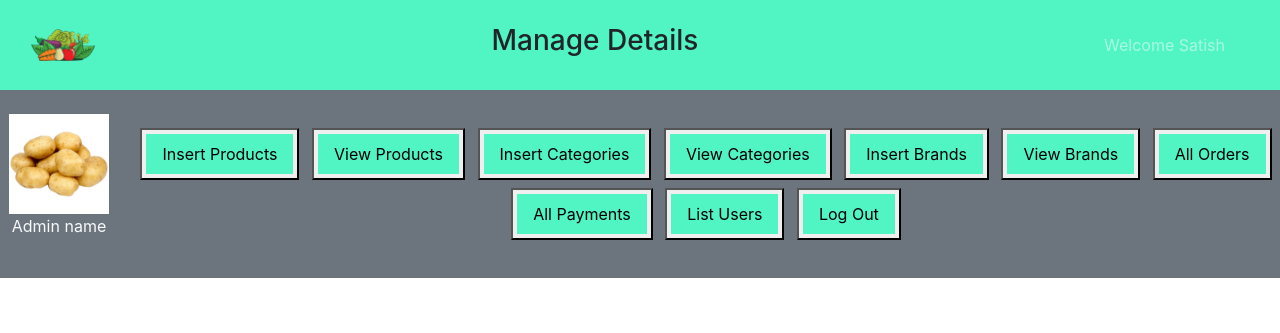
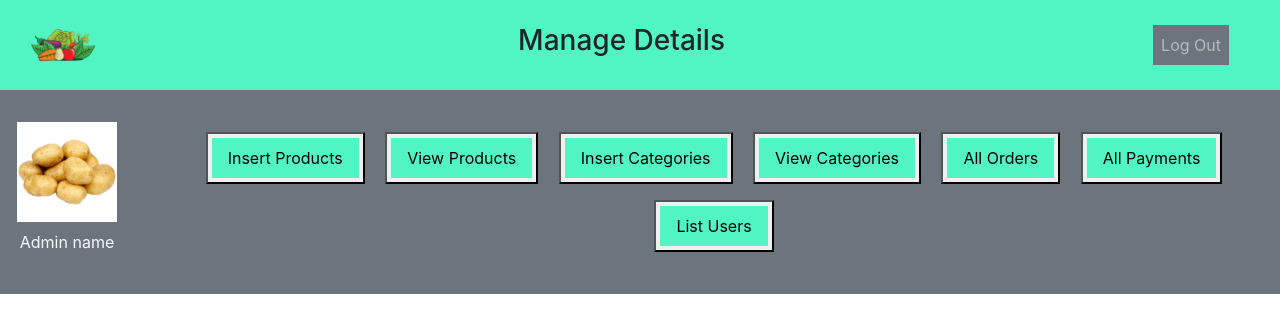
Before and after one commit to SatishJadhav2003/the-farmers-market-college-project, a PHP site: page /admin/index.php in a window 1280 px wide. Shown: the top 333 px of the page. Run offline with PHP 8.4, Linux system fonts and the light colour scheme; some libraries are stand-ins or nearby versions.

Commit message:
removed unneccesary data

```diff
--- a/admin/index.php
+++ b/admin/index.php
@@ -30,8 +30,7 @@
                 </div>
                 <nav class="navbar navbar-expand-md navbar-dark  ">
                     <ul class="navbar-nav">
-                        <li class="nav-item">
-                            <a class="nav-link" href="#">Welcome Satish</a>
+                        <li class="nav-item"><a href="" class="nav-link  bg-secondary m-1">Log Out</a>
                         </li>
                     </ul>
                 </nav>
@@ -44,23 +43,20 @@
     <section>
         <div class="row">
             <div class="col-md-12 bg-secondary p-2 d-flex align-items-center">
-                <div class="p-3">
+                <div class="p-4">
                     <a href="#">
                         <img src="../images/potato.jpg" alt=" img not found" class="admin-image">
                     </a>
-                    <p class="text-center text-light">Admin name</p>
+                    <p class="text-center text-light my-2">Admin name</p>
                 </div>
                 <div class="button text-center">
-                    <button class="m-1"><a href="index.php" class="nav-link  custom-color m-1">Insert Products</a></button>
-                    <button class="m-1"><a href="" class="nav-link  custom-color m-1">View Products</a></button>
-                    <button class="m-1"><a href="index.php?insert_category" class="nav-link  custom-color m-1">Insert Categories</a></button>
-                    <button class="m-1"><a href="" class="nav-link  custom-color m-1">View Categories</a></button>
-                    <button class="m-1"><a href="index.php?insert_brand" class="nav-link  custom-color m-1">Insert Brands</a></button>
-                    <button class="m-1"><a href="" class="nav-link  custom-color m-1">View Brands</a></button>
-                    <button class="m-1"><a href="" class="nav-link  custom-color m-1">All Orders</a></button>
-                    <button class="m-1"><a href="" class="nav-link  custom-color m-1">All Payments</a></button>
-                    <button class="m-1"><a href="" class="nav-link  custom-color m-1">List Users</a></button>
-                    <button class="m-1"><a href="" class="nav-link  custom-color m-1">Log Out</a></button>
+                    <button class="m-2"><a href="index.php" class="nav-link  custom-color m-1">Insert Products</a></button>
+                    <button class="m-2"><a href="" class="nav-link  custom-color m-1">View Products</a></button>
+                    <button class="m-2"><a href="index.php?insert_category" class="nav-link  custom-color m-1">Insert Categories</a></button>
+                    <button class="m-2"><a href="" class="nav-link  custom-color m-1">View Categories</a></button>
+                    <button class="m-2"><a href="" class="nav-link  custom-color m-1">All Orders</a></button>
+                    <button class="m-2"><a href="" class="nav-link  custom-color m-1">All Payments</a></button>
+                    <button class="m-2"><a href="" class="nav-link  custom-color m-1">List Users</a></button>
                 </div>
             </div>
         </div>
@@ -75,11 +71,6 @@
         if (isset($_GET['insert_category'])) {
             include('insert_categories.php');
         }
-
-        //Insert Brands
-        if (isset($_GET['insert_brand'])) {
-            include('insert_brands.php');
-        }
         ?>
     </div>
 
```
